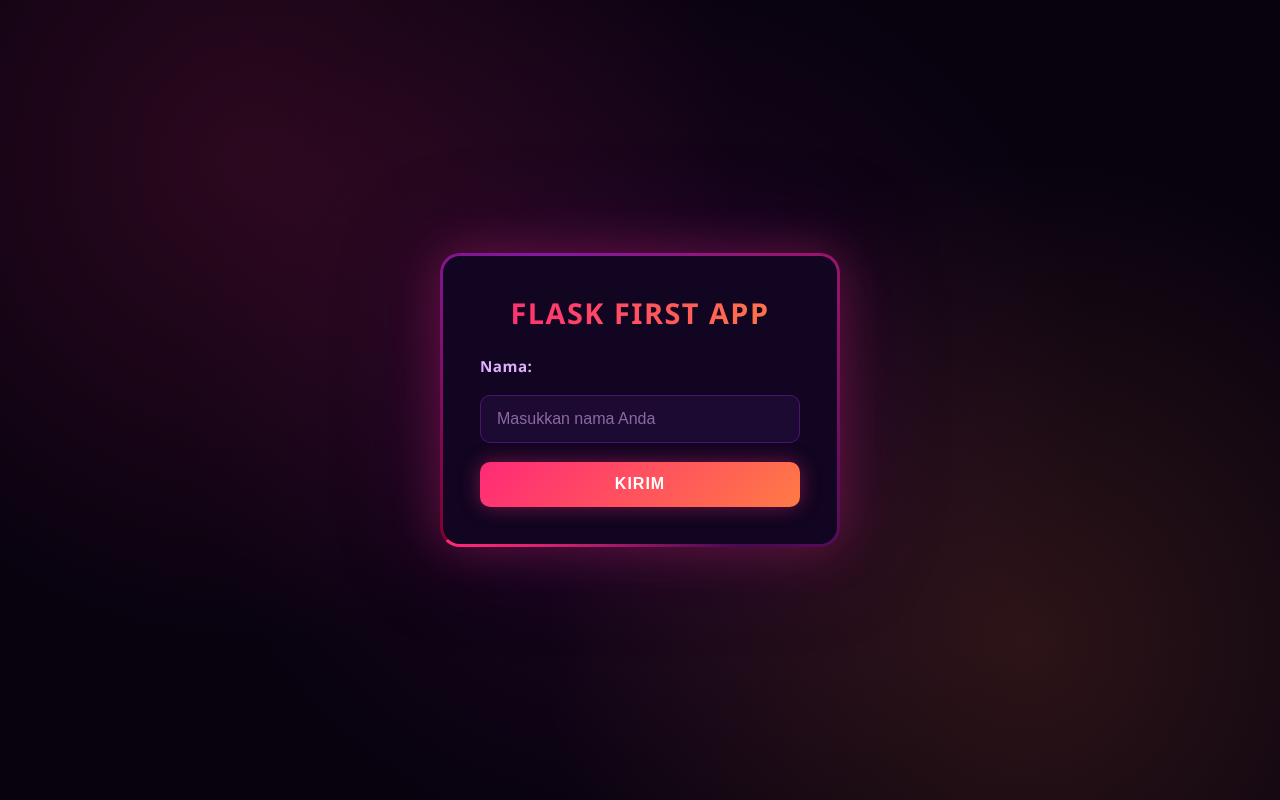
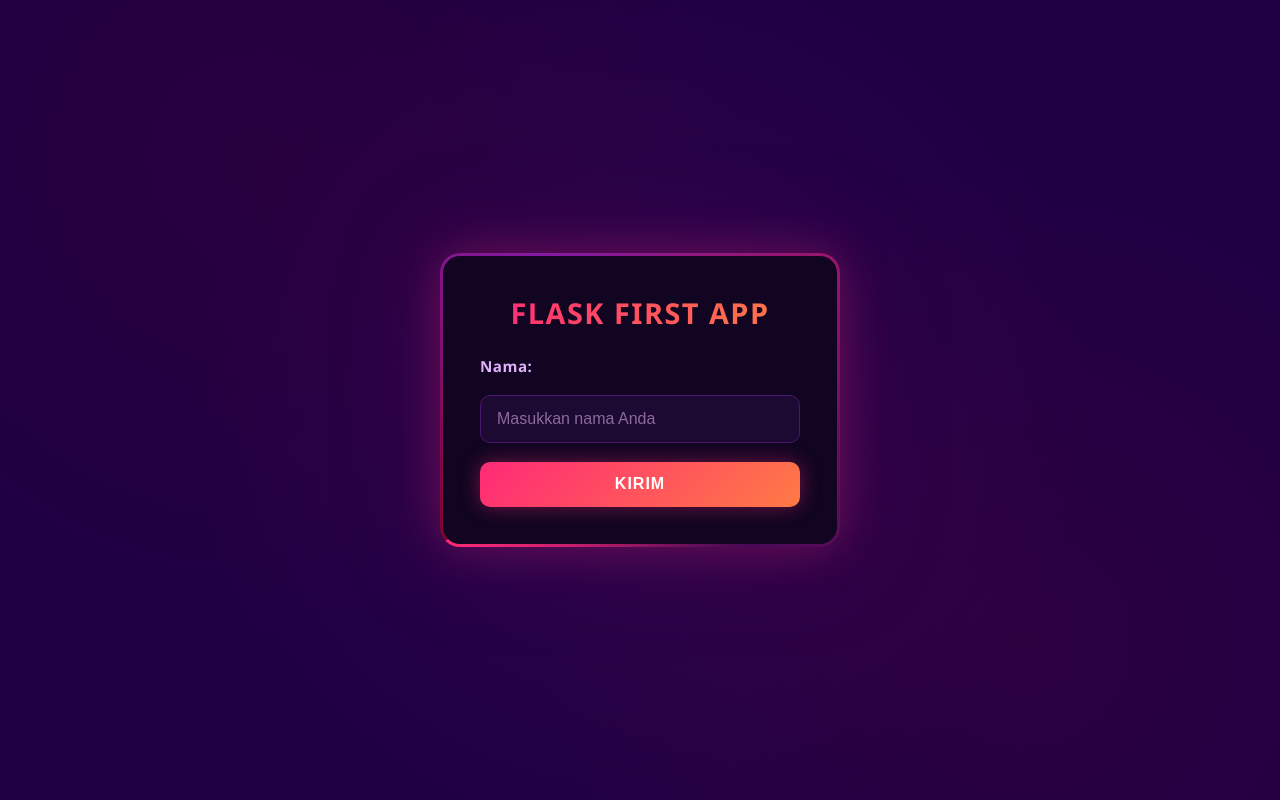
Before and after one commit to asalammualaikum123456-arch/FirstFlask_0011, a Flask app: page / in a window 1280 px wide. Run offline with Flask 3, Linux system fonts and the light colour scheme.

Commit message:
update greeting message and improve background styles in CSS

```diff
--- a/app.py
+++ b/app.py
@@ -11,7 +11,7 @@ def greet():
     varName = request.form.get("parName")
     if not varName:
         varName = "Anonim"
-    return f"<h2>Halo, {varName}! Selamat datang di Flask First App 🚀</h2>"
+    return f"<h2>Halo, {varName}! wellcome di web gw kuhkuhkuh</h2>"
 
 if __name__ == "__main__":
     app.run(debug=True)
--- a/static/styles.css
+++ b/static/styles.css
@@ -6,10 +6,10 @@
 
 body {
     font-family: 'Segoe UI', Tahoma, Geneva, Verdana, sans-serif;
-    background: #08020f;
+    background: #1f0043;
     background-image:
-        radial-gradient(circle at 20% 20%, rgba(255, 42, 122, 0.15) 0%, transparent 40%),
-        radial-gradient(circle at 80% 80%, rgba(255, 122, 69, 0.15) 0%, transparent 40%),
+        radial-gradient(circle at 20% 20%, rgba(88, 2, 35, 0.15) 0%, transparent 40%),
+        radial-gradient(circle at 80% 80%, rgba(117, 4, 49, 0.15) 0%, transparent 40%),
         radial-gradient(circle at 50% 50%, rgba(120, 24, 114, 0.2) 0%, transparent 60%);
     display: flex;
     justify-content: center;
@@ -30,7 +30,7 @@ body {
     z-index: 1;
 }
 
-/* Gradasi berputar mengelilingi box */
+
 .container::before {
     content: '';
     position: absolute;
@@ -50,7 +50,7 @@ body {
     z-index: -2;
 }
 
-/* Latar dalam box utama */
+
 .container::after {
     content: '';
     position: absolute;
```
